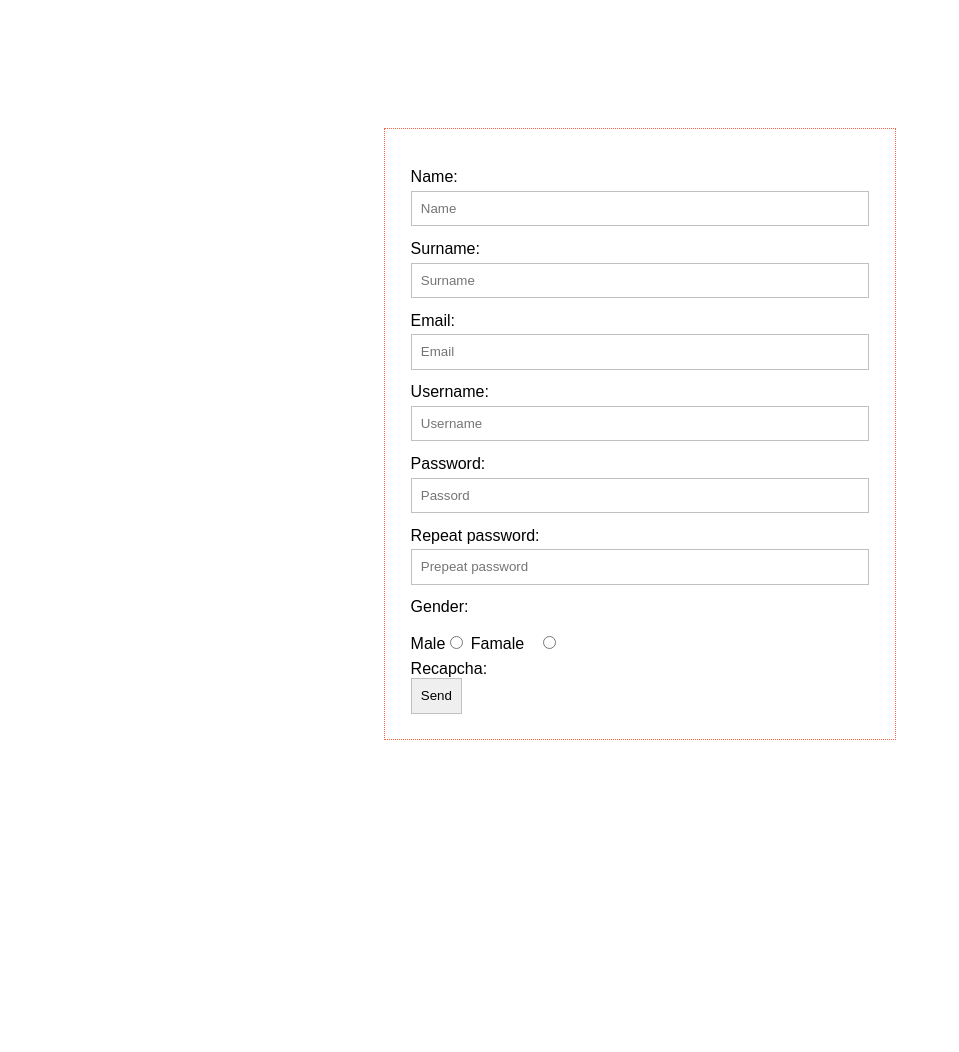
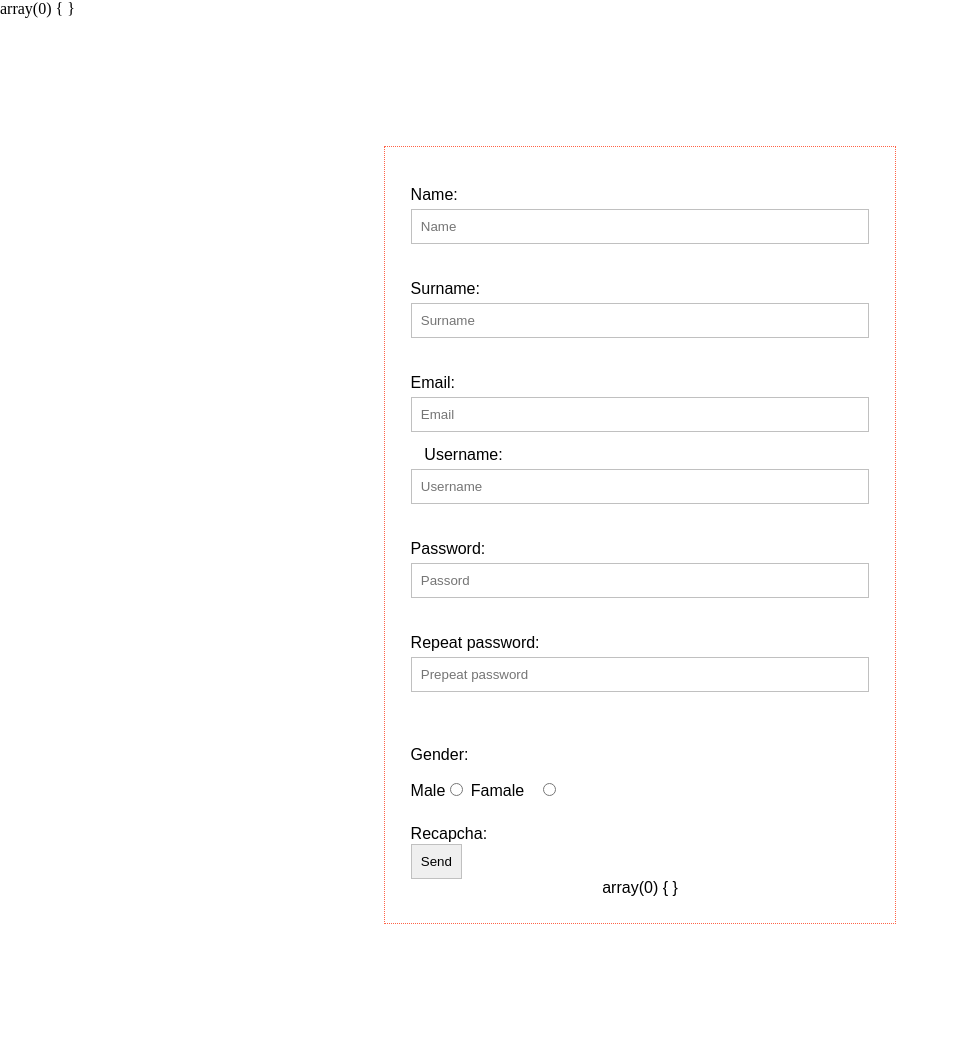
Before and after one commit to Pianoman396/firstaccord, a PHP site: page /registrate.php in a window 1280 px wide. Shown: the whole page, without its empty margins (0-959 px from the left). Before the commit the page ends 740 px from the top, so only its background shows below. Run offline with PHP 8.4, Linux system fonts and the light colour scheme; some libraries are stand-ins or nearby versions.

Commit message:
continuing code
continue code...

```diff
--- a/registrate.php
+++ b/registrate.php
@@ -1,31 +1,36 @@
 <!DOCTYPE html>
 <html lang="en">
+<?php ini_set('display_errors', '1');
+error_reporting(E_ALL); ?>
 <head>
  <meta charset="UTF-8">
  <meta name="viewport" content="width=device-width, initial-scale=1.0">
  <meta http-equiv="X-UA-Compatible" content="ie=edge">
  <link rel="stylesheet" href="style.css">
  <title>Registration</title>
-
+<? var_dump($_REQUEST); ?>
 <script src='https://www.google.com/recaptcha/api.js'></script>
 </head>
 <body>
- <form class="frmm" action="validate.php" method="POST" enctype="multiparte/formdata">
-   <label><span>Name:</span> <br><input type="text" class="user" name="user" placeholder="Name"></label><br>
-   <label><span>Surname:</span> <br><input type="text" class="surname" name="surname" placeholder="Surname"></label><br>
-   <label><span>Email:</span> <br><input type="email" class="email" name="email" placeholder="Email"></label><br>
-   <label><span>Username:</span> <br><input type="text" class="username" name="username" placeholder="Username"></label><br>
-   <label><span>Password:</span> <br><input type="password" class="password" name="pswd" placeholder="Passord"></label><br>
-   <label><span>Repeat password:</span> <br><input type="text" class="repeat" name="reppswd" placeholder="Prepeat password"></label><br>
-   <label>
+ <form class="form" action="validate.php" method="POST" enctype="multiparte/formdata">
+   <label><span class="title">Name:</span> <br><input type="text" class="user" name="user" value="" placeholder="Name"></label><span class="warning"></span><br>
+   <label><span class="title">Surname:</span> <br><input type="text" class="surname" name="surname" value="" placeholder="Surname"></label><span class="warning"></span><br>
+   <label><span class="title">Email:</span> <br><input type="email" class="email" name="email" value="" placeholder="Email"></label><br>
+   <span class="warning"></span><label><span class="title">Username:</span><br><input type="text" class="username" name="username" placeholder="Username"></label><span class="warning"></span><br>
+   <label><span class="title">Password:</span> <br><input type="password" class="password" name="pswd" placeholder="Passord"></label><span class="warning"></span><br>
+   <label><span class="title">Repeat password:</span> <br><input type="password" class="repeat" name="reppswd" placeholder="Prepeat password"></label><span class="warning"></span><br>
+   <label><br>
    <span>Gender:</span><br>
-   <sapn>Male</sapn><input type="radio" name="gender" calss="male">
-   <span>Famale</span><input type="radio" name="gender" calss="famale">
-   </label><br>
+   <sapn>Male</sapn><input type="radio" name="gender" calss="male" value="Male">
+   <span>Famale</span><input type="radio" name="gender" calss="famale" value="Famale">
+   </label><br><br>
    <label class='capchalbl'><span>Recapcha:</span><div class="g-recaptcha" data-sitekey="6LfZC0IUAAAAAK55XXxLebUwg6LZcsCYp7zOQWpM"></div></label><br>
    <label><input type="submit" class="send" value="Send" name="send"></label>
+ <center>
+ <?php var_dump($_POST) ?>
+ </center>
+ </form>
 
- </form>
  <script tyle="text/javascript" src="validate.js"></script>
 </body>
 </html>
```
